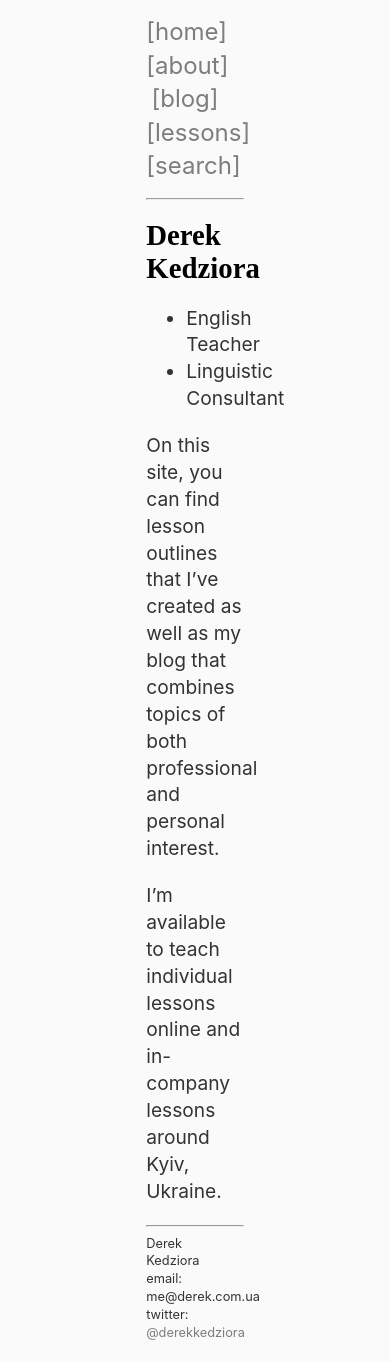
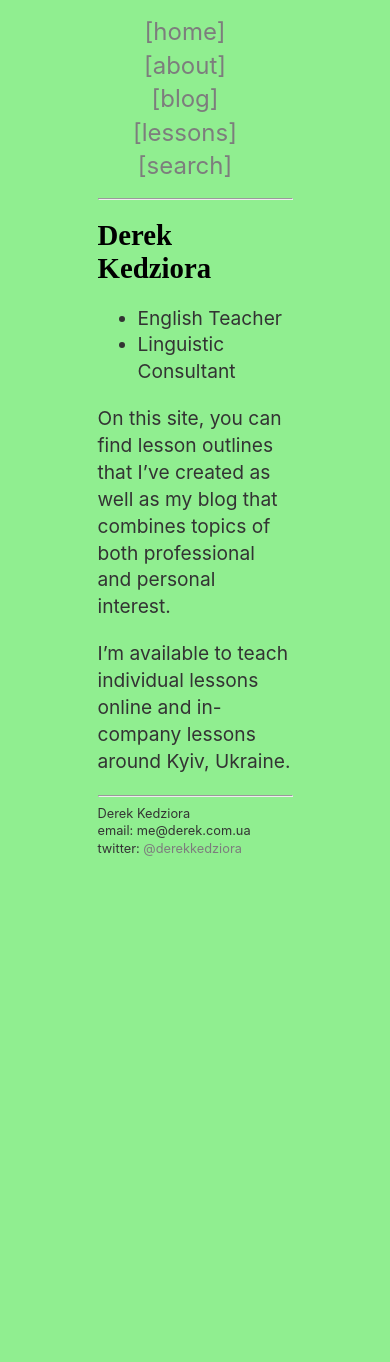
Before and after one commit to ZeroDeth/derekkedziora.github.io, a Jekyll site: the page built from index.md, in a window 390 px wide. Built offline with Jekyll 4.4.1, drawn with Linux system fonts in a browser that asks for light colours; after the commit the page ends 900 px from its top, so only the background shows below that.

Commit message:
css test

```diff
--- a/css/main.css
+++ b/css/main.css
@@ -73,7 +73,8 @@ nav ul li, footer ul li {
     font-size: .8em;
 }
 
-@media screen and (max-width:700px) {
+@media screen and (max-width: 500px) {
     body    {
-    width: 25%;
+    background-color: lightgreen;
+    width: 50%;
 }
```
